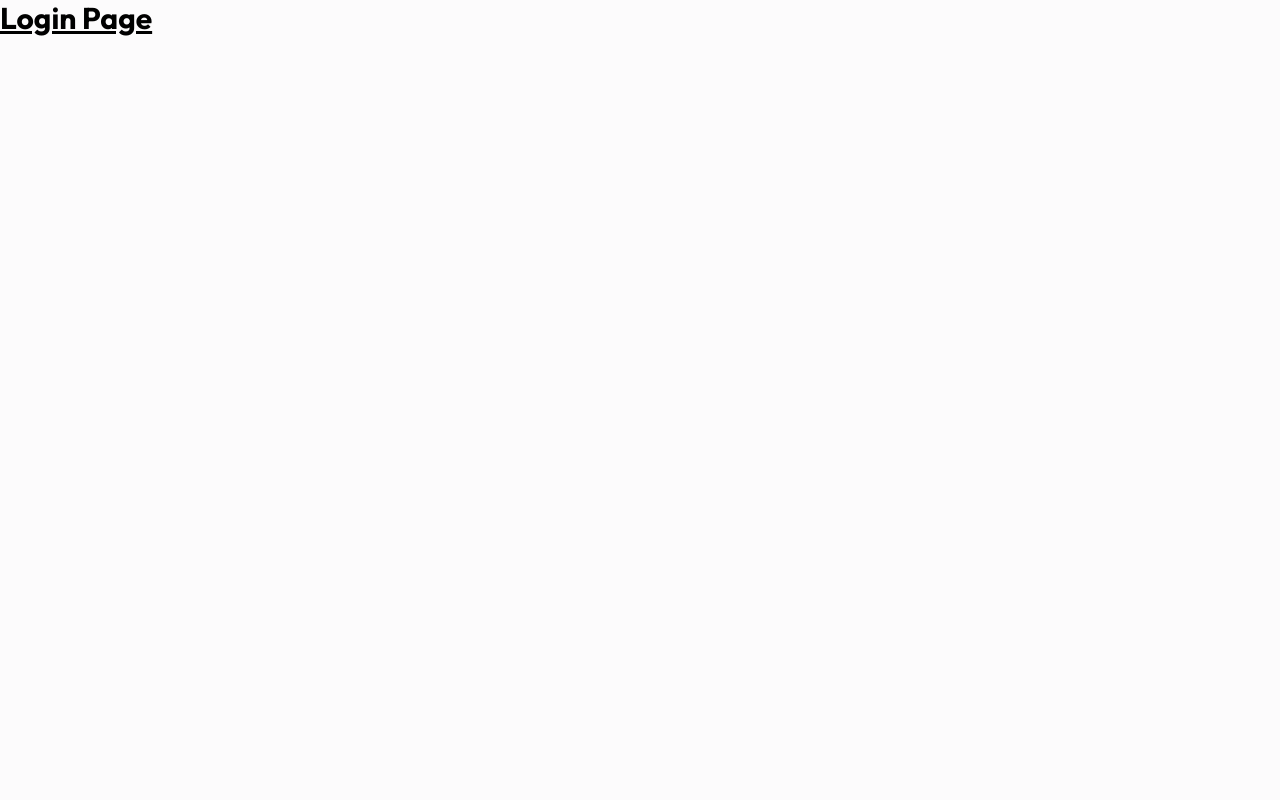
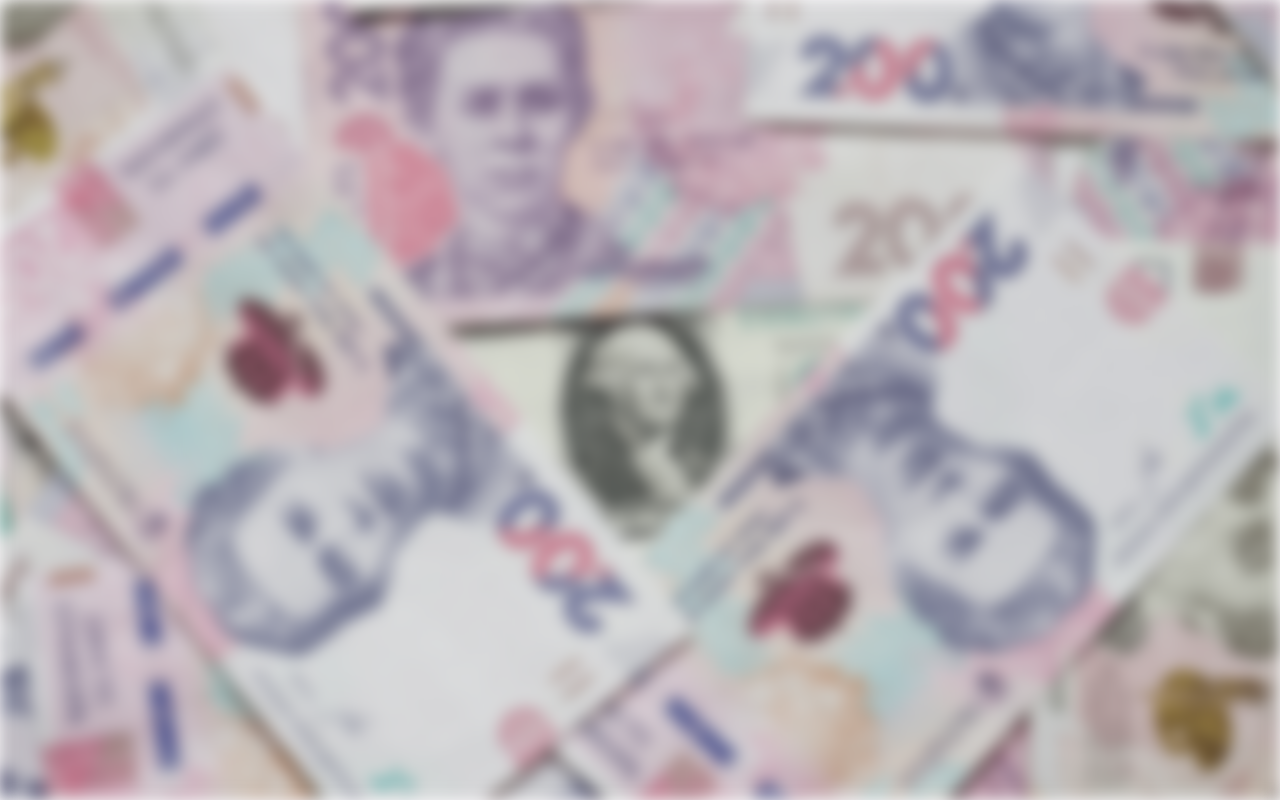
Before and after one commit to Wealthometer/moneymanagerwebapp, a React (Vite) app: page /login in a window 1280 px wide. Built offline with nearby package versions, Linux system fonts and the light colour scheme; the HTML template or start-up script is replaced by a standard one.

Commit message:
Update Login.jsx

```diff
--- a/src/pages/Login.jsx
+++ b/src/pages/Login.jsx
@@ -1,7 +1,16 @@
+import { assets } from "../assets/assets";
+
 const Login = () => {
-  return(
-  <div className="text-3xl font-bold underline"> Login Page </div>
-  )
-}
+  return (
+    <div className="h-screen w-full relative flex items-center justify-center overflow-hidden">
+      {/* Background  Image with blur */}
+      <img
+        src={assets.login_bg}
+        alt="Backgroung-Img"
+        className="absolute inset-0 w-full h-full object-cover filter blur-sm"
+      />
+    </div>
+  );
+};
 
-export default Login
+export default Login;
```
